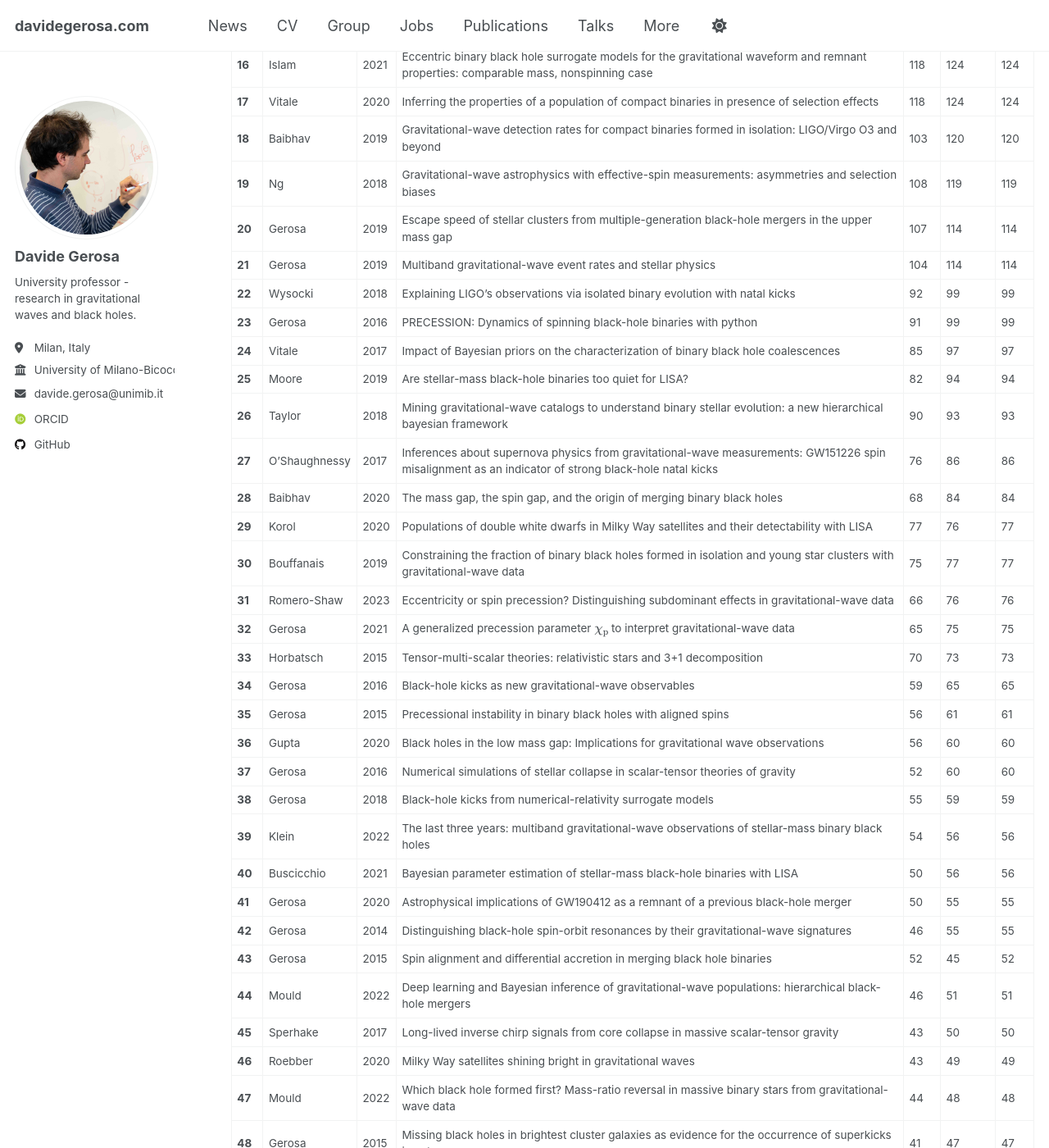
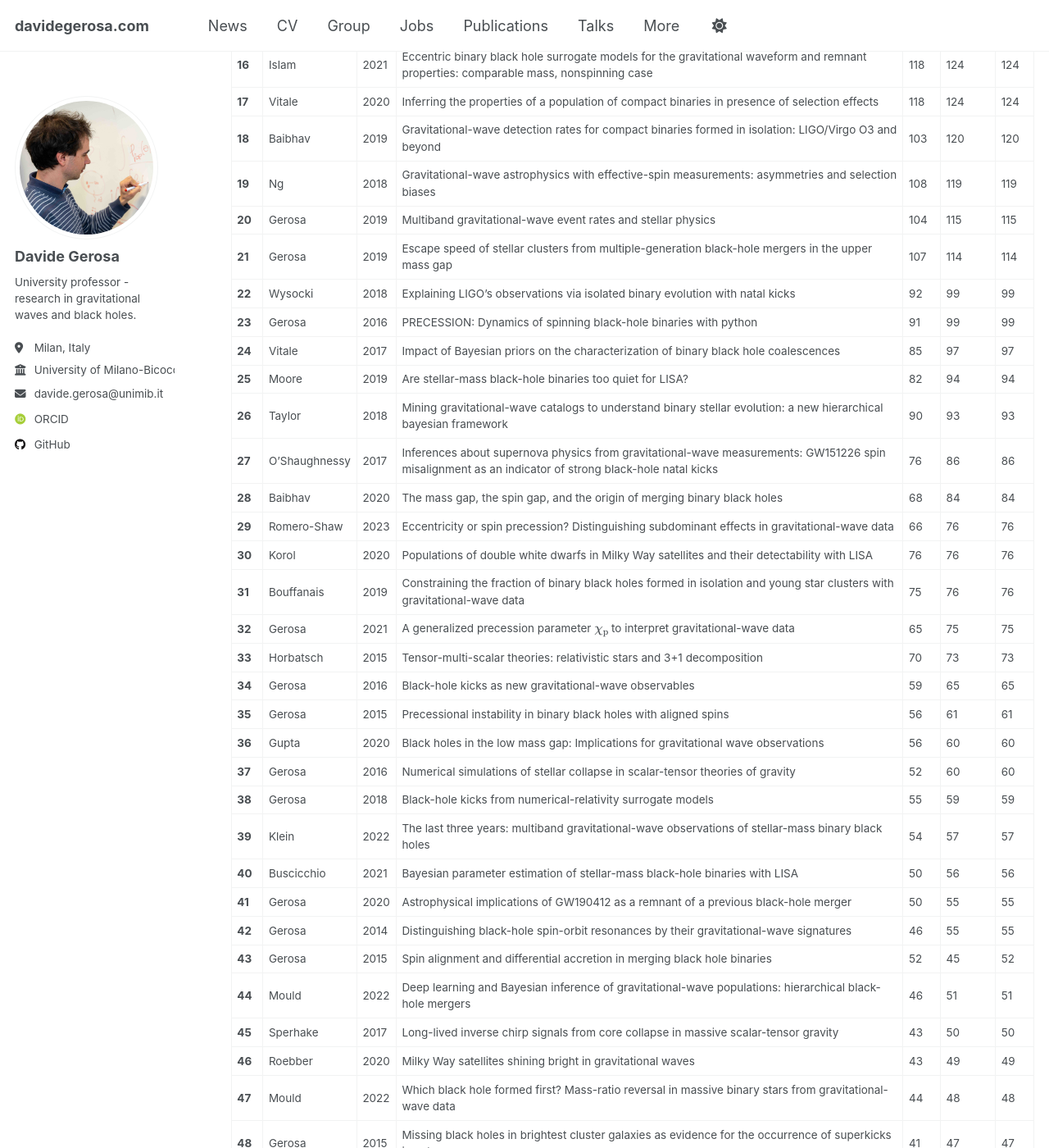
Before and after one commit to dgerosa/website, a Jekyll site: the page built from _pages/citations.md, in a window 1280 px wide and 1400 px high, scrolled down 1080 px. Shown: the whole window at 82% size. Built offline with Jekyll 4.4.1, drawn with Linux system fonts in a browser that asks for light colours; some web fonts are replaced; some of the changed text lies outside the part shown.

Commit message:
Website update from workflow

```diff
--- a/_pages/_citations.md
+++ b/_pages/_citations.md
@@ -28,8 +28,8 @@
 | **17** | Vitale | 2020 | Inferring the properties of a population of compact binaries in presence of selection effects | 118 | 124 | 124 |
 | **18** | Baibhav | 2019 | Gravitational-wave detection rates for compact binaries formed in isolation: LIGO/Virgo O3 and beyond | 103 | 120 | 120 |
 | **19** | Ng | 2018 | Gravitational-wave astrophysics with effective-spin measurements: asymmetries and selection biases | 108 | 119 | 119 |
-| **20** | Gerosa | 2019 | Escape speed of stellar clusters from multiple-generation black-hole mergers in the upper mass gap | 107 | 114 | 114 |
-| **21** | Gerosa | 2019 | Multiband gravitational-wave event rates and stellar physics | 104 | 114 | 114 |
+| **20** | Gerosa | 2019 | Multiband gravitational-wave event rates and stellar physics | 104 | 115 | 115 |
+| **21** | Gerosa | 2019 | Escape speed of stellar clusters from multiple-generation black-hole mergers in the upper mass gap | 107 | 114 | 114 |
 | **22** | Wysocki | 2018 | Explaining LIGO's observations via isolated binary evolution with natal kicks | 92 | 99 | 99 |
 | **23** | Gerosa | 2016 | PRECESSION: Dynamics of spinning black-hole binaries with python | 91 | 99 | 99 |
 | **24** | Vitale | 2017 | Impact of Bayesian priors on the characterization of binary black hole coalescences | 85 | 97 | 97 |
@@ -37,9 +37,9 @@
 | **26** | Taylor | 2018 | Mining gravitational-wave catalogs to understand binary stellar evolution: a new hierarchical bayesian framework | 90 | 93 | 93 |
 | **27** | O'Shaughnessy | 2017 | Inferences about supernova physics from gravitational-wave measurements: GW151226 spin misalignment as an indicator of strong black-hole natal kicks | 76 | 86 | 86 |
 | **28** | Baibhav | 2020 | The mass gap, the spin gap, and the origin of merging binary black holes | 68 | 84 | 84 |
-| **29** | Korol | 2020 | Populations of double white dwarfs in Milky Way satellites and their detectability with LISA | 77 | 76 | 77 |
-| **30** | Bouffanais | 2019 | Constraining the fraction of binary black holes formed in isolation and young star clusters with gravitational-wave data | 75 | 77 | 77 |
-| **31** | Romero-Shaw | 2023 | Eccentricity or spin precession? Distinguishing subdominant effects in gravitational-wave data | 66 | 76 | 76 |
+| **29** | Romero-Shaw | 2023 | Eccentricity or spin precession? Distinguishing subdominant effects in gravitational-wave data | 66 | 76 | 76 |
+| **30** | Korol | 2020 | Populations of double white dwarfs in Milky Way satellites and their detectability with LISA | 76 | 76 | 76 |
+| **31** | Bouffanais | 2019 | Constraining the fraction of binary black holes formed in isolation and young star clusters with gravitational-wave data | 75 | 76 | 76 |
 | **32** | Gerosa | 2021 | A generalized precession parameter $$\chi_\mathrm{p}$$ to interpret gravitational-wave data | 65 | 75 | 75 |
 | **33** | Horbatsch | 2015 | Tensor-multi-scalar theories: relativistic stars and 3+1 decomposition | 70 | 73 | 73 |
 | **34** | Gerosa | 2016 | Black-hole kicks as new gravitational-wave observables | 59 | 65 | 65 |
@@ -47,7 +47,7 @@
 | **36** | Gupta | 2020 | Black holes in the low mass gap: Implications for gravitational wave observations | 56 | 60 | 60 |
 | **37** | Gerosa | 2016 | Numerical simulations of stellar collapse in scalar-tensor theories of gravity | 52 | 60 | 60 |
 | **38** | Gerosa | 2018 | Black-hole kicks from numerical-relativity surrogate models | 55 | 59 | 59 |
-| **39** | Klein | 2022 | The last three years: multiband gravitational-wave observations of stellar-mass binary black holes | 54 | 56 | 56 |
+| **39** | Klein | 2022 | The last three years: multiband gravitational-wave observations of stellar-mass binary black holes | 54 | 57 | 57 |
 | **40** | Buscicchio | 2021 | Bayesian parameter estimation of stellar-mass black-hole binaries with LISA | 50 | 56 | 56 |
 | **41** | Gerosa | 2020 | Astrophysical implications of GW190412 as a remnant of a previous black-hole merger | 50 | 55 | 55 |
 | **42** | Gerosa | 2014 | Distinguishing black-hole spin-orbit resonances by their gravitational-wave signatures | 46 | 55 | 55 |
```
Also changed, not shown: other parts of _pages/_citations.md (+13 -13 lines), _pages/_group.md (+1 -1 lines), _pages/_publications.md (+1 -1 lines), _pages/_talks.md (+1 -1 lines).
